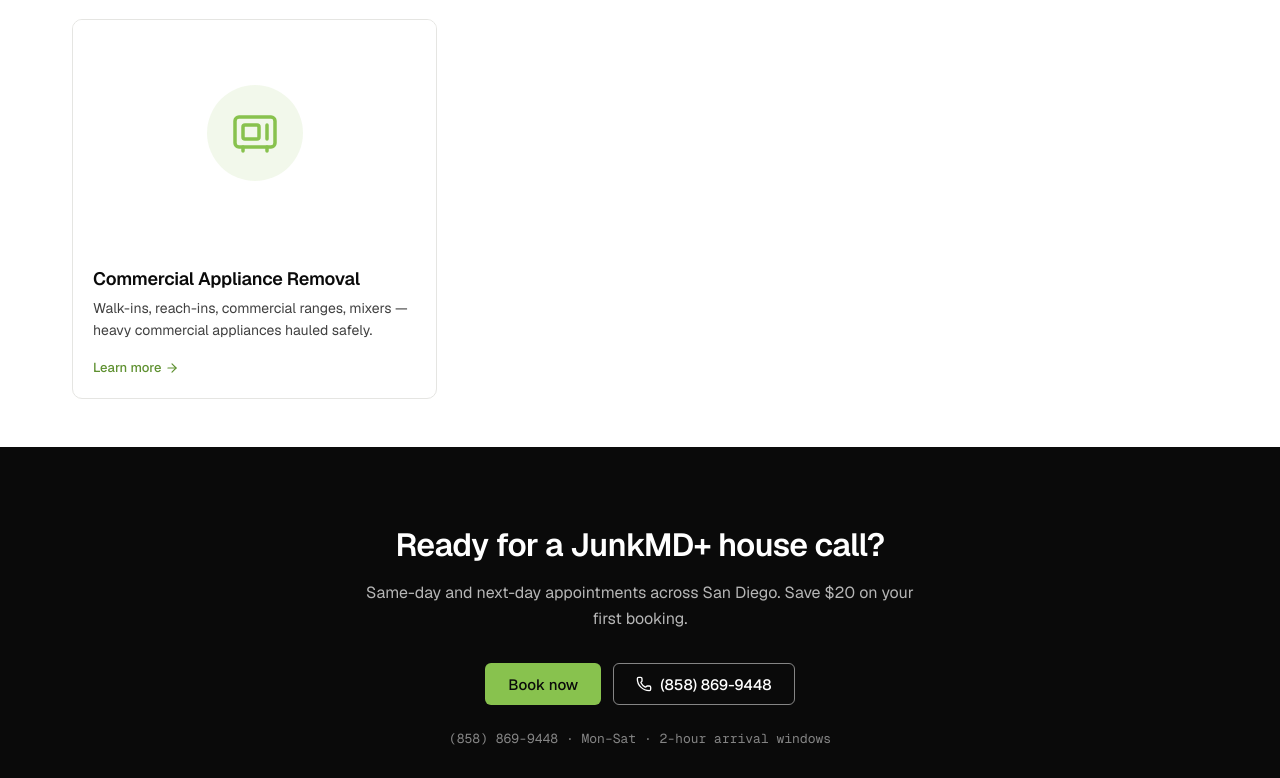
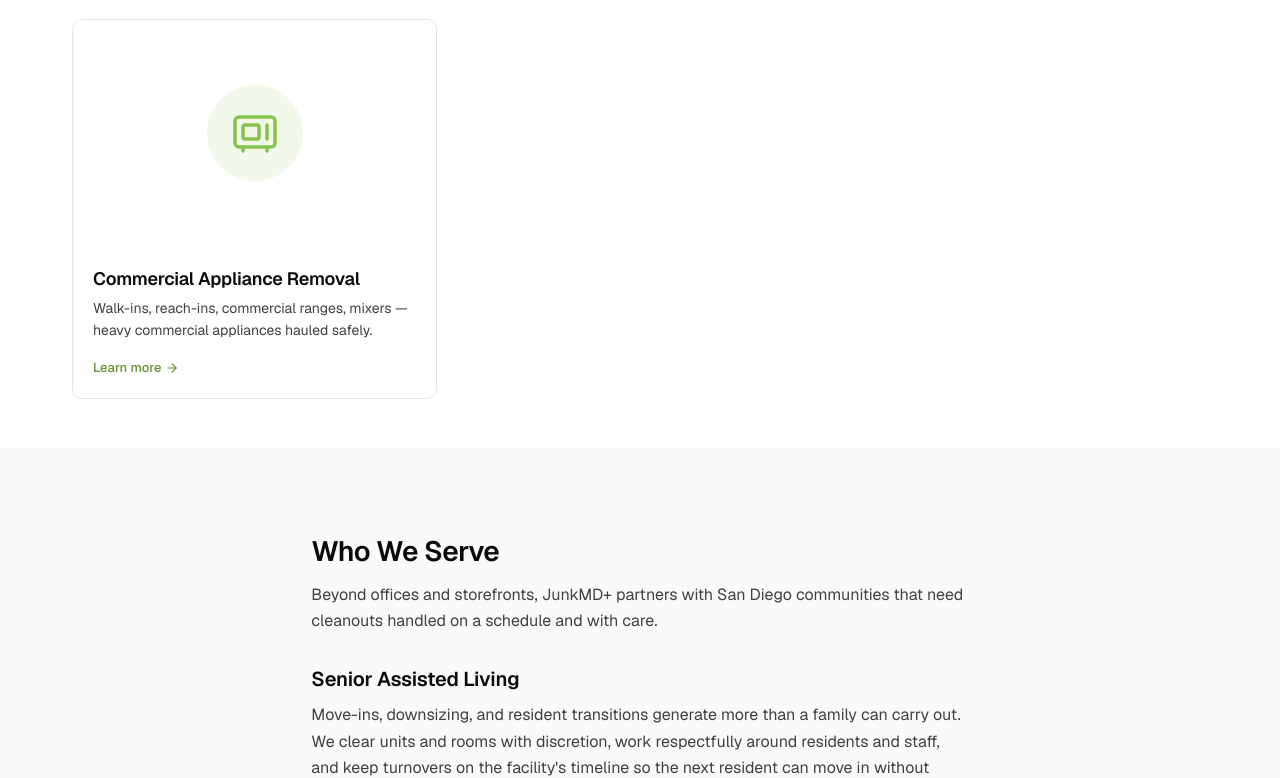
Before and after one commit to haulersedgeai/junkmd, a Next.js app: page /commercial-junk-removal in a window 1280 px wide. Shown: the part 2019-2797 px from the top of the page. Built offline with nearby package versions, Linux system fonts and the light colour scheme; no server answers.

Commit message:
Add 'Who We Serve' section to commercial hub for senior facilities
New section on /commercial-junk-removal covering senior assisted
living and retirement community partnerships — unit turnovers,
resident transitions, and common-area work, with COI on file.

```diff
--- a/src/app/commercial-junk-removal/page.tsx
+++ b/src/app/commercial-junk-removal/page.tsx
@@ -28,6 +28,22 @@
           ))}
         </div>
       </section>
+      <section className="py-12 bg-[color:var(--brand-bg-soft)]">
+        <div className="container-x prose-brand max-w-3xl mx-auto">
+          <h2>Who We Serve</h2>
+          <p>
+            Beyond offices and storefronts, JunkMD+ partners with San Diego communities that need cleanouts handled on a schedule and with care.
+          </p>
+          <h3>Senior Assisted Living</h3>
+          <p>
+            Move-ins, downsizing, and resident transitions generate more than a family can carry out. We clear units and rooms with discretion, work respectfully around residents and staff, and keep turnovers on the facility&apos;s timeline so the next resident can move in without delay.
+          </p>
+          <h3>Retirement Communities</h3>
+          <p>
+            From individual downsizing to unit turnovers and common-area refreshes, we&apos;re an on-call removal partner for San Diego retirement communities. Scheduled, low-disruption visits, insured crews, and COI on file for facility requirements.
+          </p>
+        </div>
+      </section>
       <CtaSection />
     </>
   );
```
